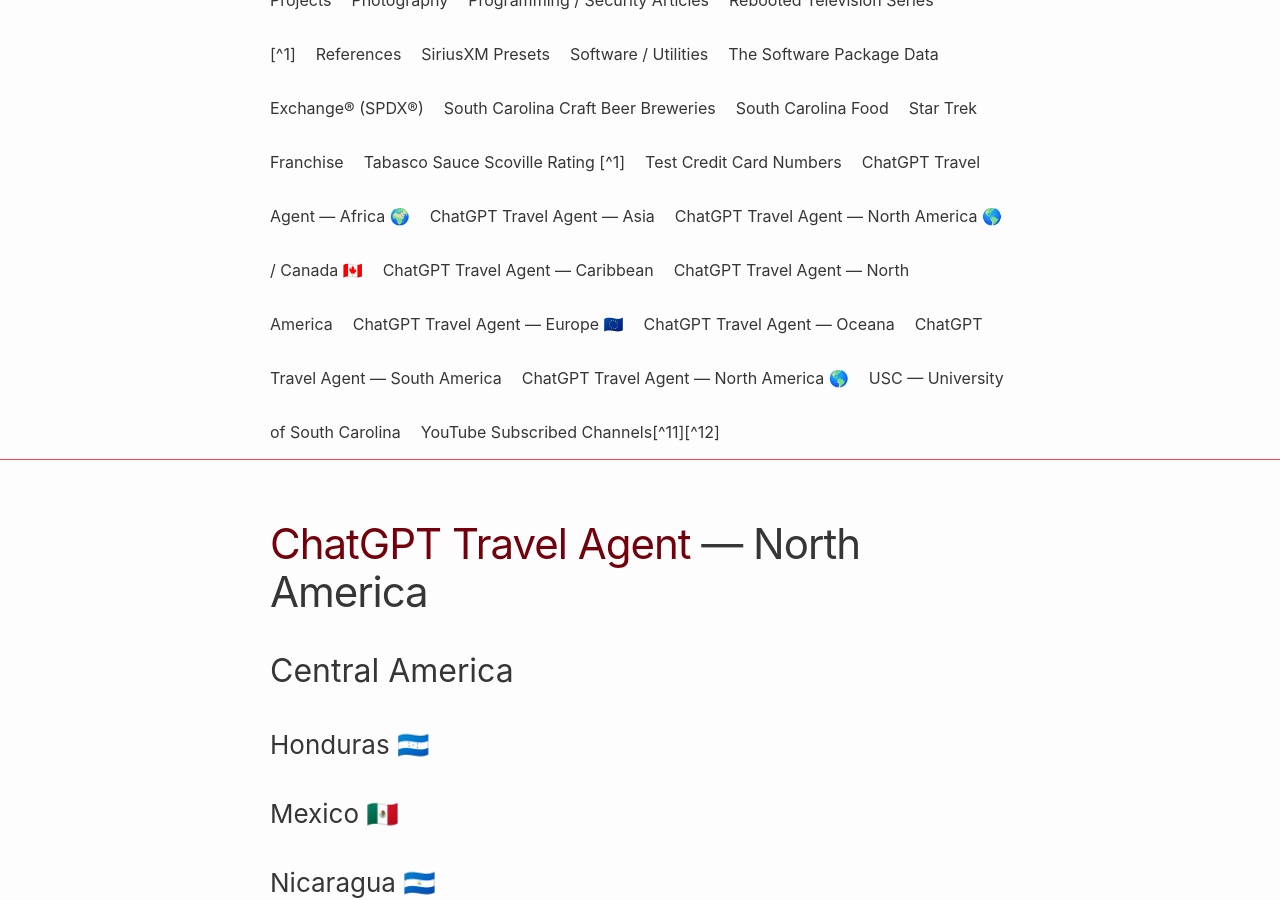
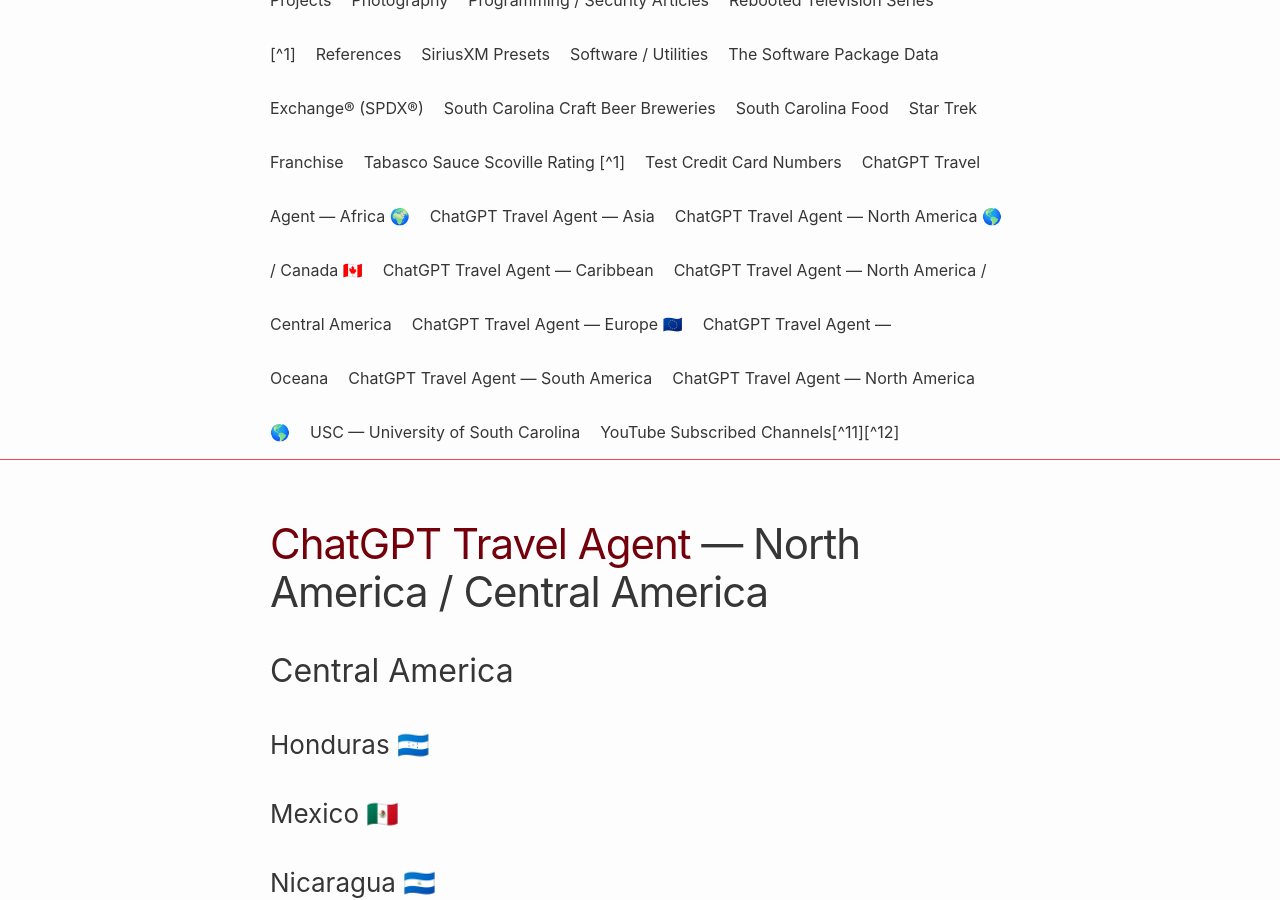
Before and after one commit to RalphHightower/RalphHightower, a Jekyll site: the page built from TravelAgentChatGPT/TravelAgentCentralAmericaChatGPT.md, in a window 1280 px wide and 900 px high, scrolled down 680 px. Built offline with Jekyll 4.4.1, drawn with Linux system fonts in a browser that asks for light colours; our own code applies the rules of GitHub Pages for plain Markdown files.

Commit message:
[docs](doc): add Central America to H1

```diff
--- a/TravelAgentChatGPT/TravelAgentCentralAmericaChatGPT.md
+++ b/TravelAgentChatGPT/TravelAgentCentralAmericaChatGPT.md
@@ -1,4 +1,4 @@
-# [ChatGPT Travel Agent](https://chat.openai.com/) — North America
+# [ChatGPT Travel Agent](https://chat.openai.com/) — North America / Central America
 ## Central America
 ### Honduras 🇭🇳
 ### Mexico 🇲🇽
```
